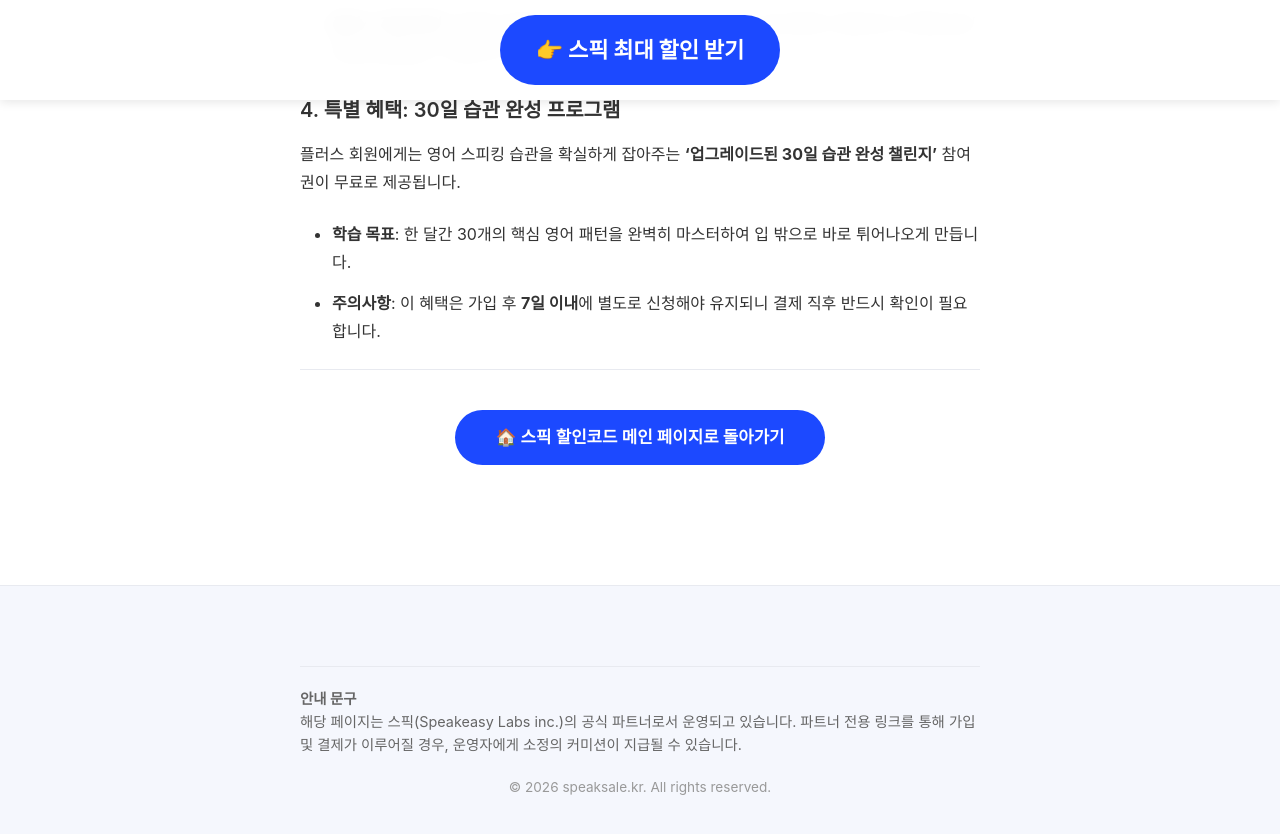
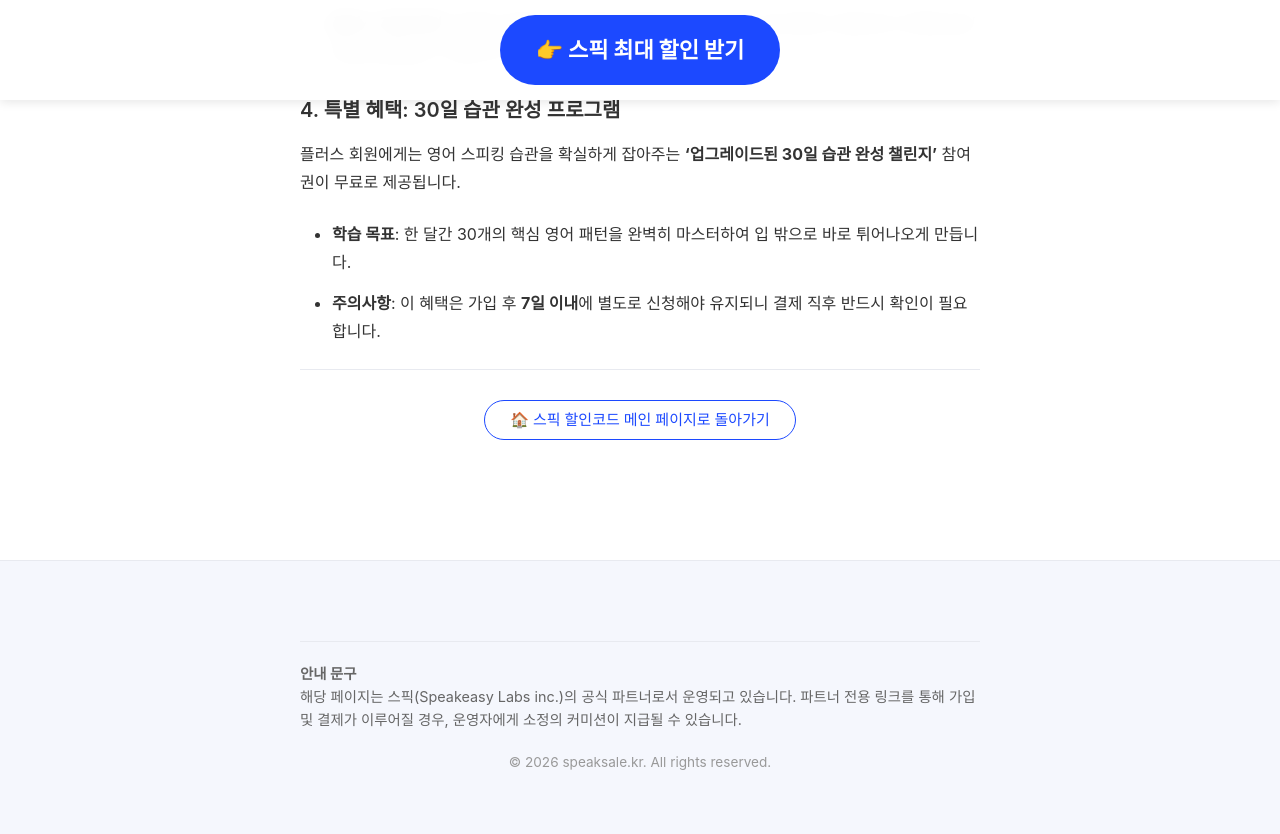
Before and after one commit to kjsjdw/speak_event_page, a Jekyll site: the page built from premium-vs-plus.md, in a window 1280 px wide and 900 px high, scrolled down 944 px. Shown: the top 834 px of the window. Built offline with Jekyll 4.4.1, drawn with Linux system fonts in a browser that asks for light colours; some web fonts are replaced.

Commit message:
Update premium-vs-plus.md

```diff
--- a/premium-vs-plus.md
+++ b/premium-vs-plus.md
@@ -34,8 +34,8 @@ permalink: /premium-vs-plus/
 
 ---
 
-<div class="text-center" style="margin-top: 40px;">
-  <a href="/" class="cta-button" style="text-decoration: none; display: inline-block; width: auto; padding: 15px 40px;">
+<div style="text-align: center; margin-top: 30px;">
+  <a href="/" style="text-decoration: none; display: inline-block; width: auto; padding: 6px 25px; color: #1c49ff; background-color: #ffffff; border: 1px solid #1c49ff; border-radius: 50px; font-size: 15px; font-weight: 500;">
     🏠 스픽 할인코드 메인 페이지로 돌아가기
   </a>
 </div>
```
